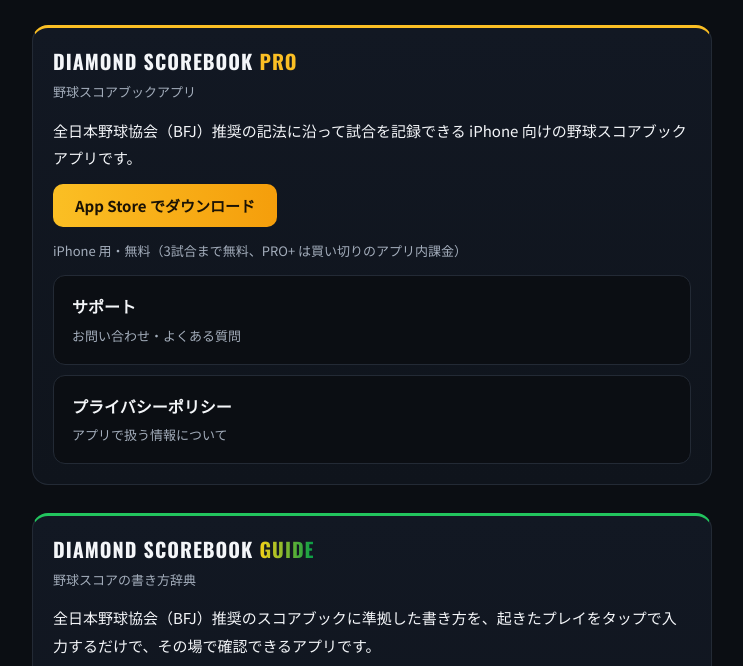
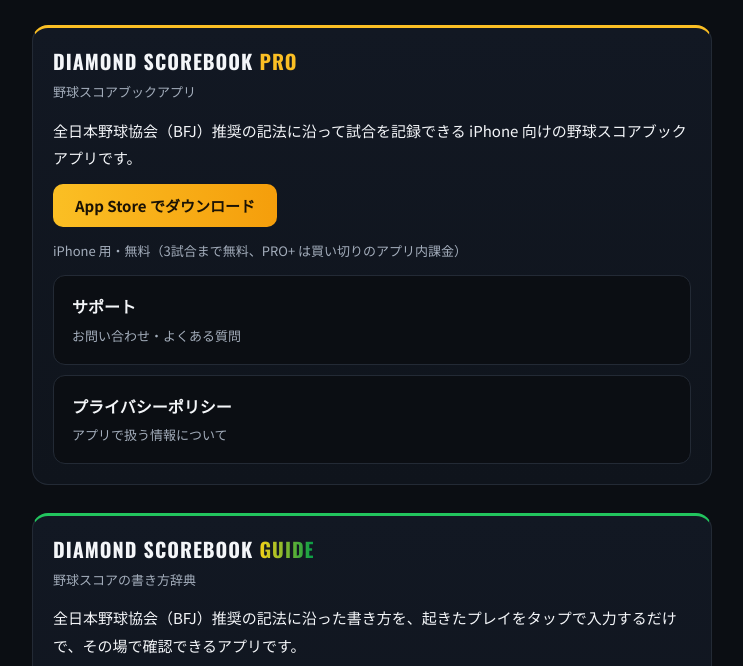
Before and after one commit to yama3base-ball/diamond-scorebook-support, a plain HTML site: page index.html in a window 1280 px wide. Shown: the part 134-800 px from the top of the page, without its empty margins (268-1011 px from the left). Drawn offline with nearby package versions, Linux system fonts and the light colour scheme.

Commit message:
docs: GUIDE の紹介文を「BFJ推奨の記法に沿った書き方」にする
Co-Authored-By: Claude Opus 5.5 <noreply@anthropic.com>

```diff
--- a/index.html
+++ b/index.html
@@ -76,7 +76,7 @@ footer a{color:var(--sub)}
 <section class="app guide" aria-labelledby="guide">
 <h2 id="guide">DIAMOND SCOREBOOK <b class="g">GUIDE</b></h2>
 <p class="tag">野球スコアの書き方辞典</p>
-<p>全日本野球協会（BFJ）推奨のスコアブックに準拠した書き方を、起きたプレイをタップで入力するだけで、その場で確認できるアプリです。</p>
+<p>全日本野球協会（BFJ）推奨の記法に沿った書き方を、起きたプレイをタップで入力するだけで、その場で確認できるアプリです。</p>
 <span class="soon">App Store で近日公開</span>
 <p class="note">iPhone 用・無料（クイック実践は30回まで無料、GUIDE+ は買い切りのアプリ内課金）</p>
 <nav class="links" aria-label="GUIDE のページ">
```
